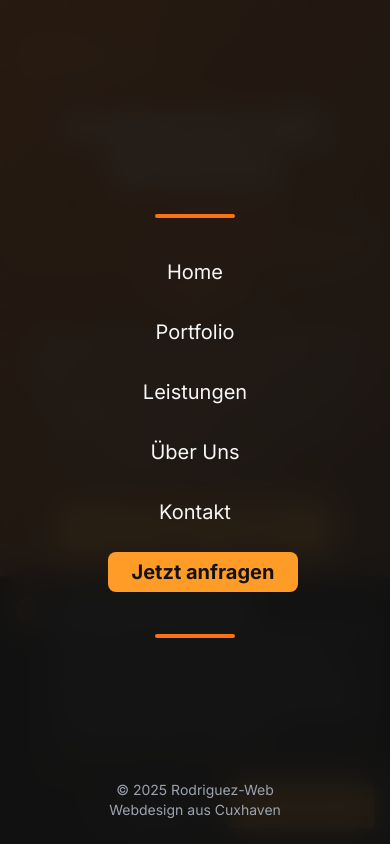
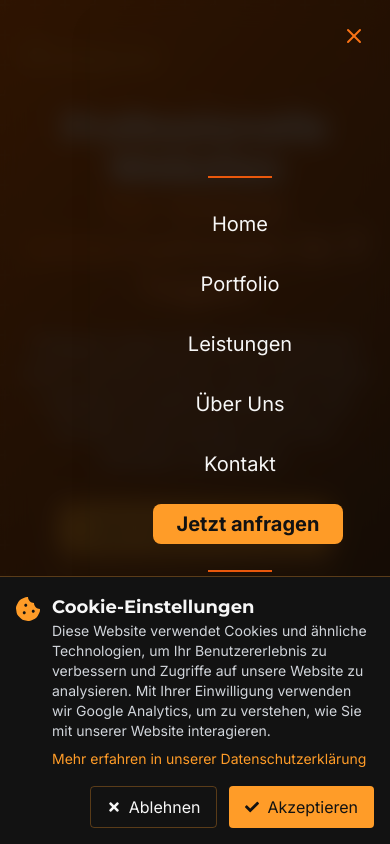
Before and after one commit to Rodriguez-Diego-web/web, a Next.js app: page / in a window 390 px wide. Both pictures are taken after a click on the button "Menü öffnen". Shown: the top 844 px of the page. Built offline with nearby package versions, Linux system fonts and the light colour scheme.

Commit message:
Fix mobile menu: improve closing functionality, adjust orange gradients, optimize UI

```diff
--- a/src/components/layout/Header.tsx
+++ b/src/components/layout/Header.tsx
@@ -36,13 +36,23 @@ const Header = () => {
     };
   }, [mobileMenuOpen]);
 
+  // Function to toggle mobile menu
+  const toggleMobileMenu = () => {
+    setMobileMenuOpen(!mobileMenuOpen);
+  };
+
+  // Function to close mobile menu
+  const closeMobileMenu = () => {
+    setMobileMenuOpen(false);
+  };
+
   return (
     <>
       <motion.header
         initial={{ y: -100, opacity: 0 }}
         animate={{ y: 0, opacity: 1 }}
         transition={{ duration: 0.5, ease: "easeOut" }}
-        className={`fixed w-full z-50 transition-all duration-300 ${
+        className={`fixed w-full z-40 transition-all duration-300 ${
           isScrolled
             ? 'bg-dark/90 backdrop-blur-md shadow-lg py-3'
             : 'bg-transparent py-5'
@@ -76,110 +86,90 @@ const Header = () => {
           {/* Desktop Navigation */}
           <Navigation className="hidden md:flex" />
 
-          {/* Moderner Burger-Button mit Animation */}
-          <motion.button
-            className="md:hidden relative z-50 w-12 h-12 rounded-full bg-dark-700/80 flex items-center justify-center"
-            onClick={() => setMobileMenuOpen(!mobileMenuOpen)}
+          {/* Burger-Button - IMMER SICHTBAR */}
+          <div className="md:hidden z-50 relative">
+            <button
+              onClick={toggleMobileMenu}
+              className="w-12 h-12 rounded-full bg-dark-700/80 flex items-center justify-center"
               aria-label={mobileMenuOpen ? "Menü schließen" : "Menü öffnen"}
-            whileTap={{ scale: 0.9 }}
-            initial={{ opacity: 0 }}
-            animate={{ opacity: 1 }}
             >
               <div className="w-6 h-5 flex flex-col justify-between overflow-hidden">
-              <motion.span
-                className="h-0.5 w-6 bg-orange-500 transform-origin-center block"
-                animate={{
-                  rotate: mobileMenuOpen ? 45 : 0,
-                  y: mobileMenuOpen ? 9 : 0,
-                }}
-                transition={{ duration: 0.3, ease: "easeInOut" }}
+                <span
+                  className={`h-0.5 w-6 bg-orange-600 transform-origin-center block transition-all duration-300 ${
+                    mobileMenuOpen ? 'rotate-45 translate-y-2' : ''
+                  }`}
                 />
-              <motion.span
-                className="h-0.5 w-6 bg-orange-500 block"
-                animate={{
-                  opacity: mobileMenuOpen ? 0 : 1,
-                  x: mobileMenuOpen ? 20 : 0
-                }}
-                transition={{ duration: 0.3, ease: "easeInOut" }}
+                <span
+                  className={`h-0.5 w-6 bg-orange-600 block transition-all duration-300 ${
+                    mobileMenuOpen ? 'opacity-0' : 'opacity-100'
+                  }`}
                 />
-              <motion.span
-                className="h-0.5 w-6 bg-orange-500 transform-origin-center block"
-                animate={{
-                  rotate: mobileMenuOpen ? -45 : 0,
-                  y: mobileMenuOpen ? -9 : 0
-                }}
-                transition={{ duration: 0.3, ease: "easeInOut" }}
+                <span
+                  className={`h-0.5 w-6 bg-orange-600 transform-origin-center block transition-all duration-300 ${
+                    mobileMenuOpen ? '-rotate-45 -translate-y-2' : ''
+                  }`}
                 />
               </div>
-          </motion.button>
+            </button>
+          </div>
         </div>
       </motion.header>
 
-      {/* Mobile Menü außerhalb des Headers, um es komplett zu fixieren */}
-      <AnimatePresence>
+      {/* Mobile Menü Modal */}
       {mobileMenuOpen && (
-          <motion.div
-            initial={{ opacity: 0 }}
-            animate={{ opacity: 1 }}
-            exit={{ opacity: 0 }}
-            transition={{
-              type: "spring",
-              damping: 25,
-              stiffness: 300
-            }}
-            className="fixed inset-0 z-[100] overflow-hidden"
-            style={{ position: 'fixed' }}
+        <div
+          className="fixed inset-0 z-40 md:hidden"
+          onClick={closeMobileMenu}
         >
-            <motion.div
-              className="absolute inset-0 bg-dark/90 backdrop-blur-lg"
-              initial={{ opacity: 0 }}
-              animate={{ opacity: 1 }}
-              exit={{ opacity: 0 }}
-              onClick={() => setMobileMenuOpen(false)}
+          <div
+            className="absolute inset-0 bg-black/80 backdrop-blur-md"
+            aria-hidden="true"
           />
 
-            <motion.div
-              className="absolute right-0 top-0 h-full w-full sm:w-80 bg-gradient-to-bl from-dark-700 to-dark-900 shadow-xl overflow-auto"
-              initial={{ x: "100%" }}
-              animate={{ x: "0%" }}
-              exit={{ x: "100%" }}
-              transition={{ type: "spring", damping: 25, stiffness: 300 }}
+          <div
+            className="fixed right-0 top-0 h-full w-[300px] bg-gradient-to-b from-dark-800 to-dark-900 shadow-xl p-6"
+            onClick={(e) => e.stopPropagation()}
           >
-              <div className="flex flex-col min-h-full">
-                <div className="flex justify-end p-4">
-                  <div className="h-16 w-32"></div> {/* Spacer to match logo height */}
+            <div className="flex flex-col h-full pt-12">
+              {/* Schließen-Button innerhalb des Menüs */}
+              <button
+                className="absolute top-4 right-4 p-2 text-orange-500 hover:text-orange-400"
+                onClick={closeMobileMenu}
+                aria-label="Menü schließen"
+              >
+                <svg xmlns="http://www.w3.org/2000/svg" width="24" height="24" viewBox="0 0 24 24" fill="none" stroke="currentColor" strokeWidth="2" strokeLinecap="round" strokeLinejoin="round">
+                  <line x1="18" y1="6" x2="6" y2="18"></line>
+                  <line x1="6" y1="6" x2="18" y2="18"></line>
+                </svg>
+              </button>
+
+              <div className="flex-grow flex flex-col items-center justify-center py-8">
+                <div className="w-16 h-0.5 bg-orange-600 mb-8" />
+
+                <Navigation
+                  className="flex flex-col items-center space-y-8 text-xl"
+                  onClick={closeMobileMenu}
+                />
+
+                <div className="w-16 h-0.5 bg-orange-600 mt-8" />
+
+                <Link
+                  href="/contact"
+                  className="mt-10 px-6 py-3 bg-gradient-to-r from-orange-600 to-orange-500 text-white rounded-md font-medium hover:from-orange-500 hover:to-orange-400 transition-all"
+                  onClick={closeMobileMenu}
+                >
+                  Jetzt anfragen
+                </Link>
               </div>
 
-                <div className="flex-grow flex flex-col justify-center items-center p-8">
-                  <motion.div
-                    className="w-20 h-1 bg-orange-500 rounded-full mb-10"
-                    initial={{ width: 0 }}
-                    animate={{ width: 80 }}
-                    transition={{ delay: 0.3, duration: 0.5 }}
-                  />
-
-                  <Navigation
-                    className="flex flex-col items-center space-y-8 text-xl w-full"
-                    onClick={() => setMobileMenuOpen(false)}
-                  />
-
-                  <motion.div
-                    className="mt-12 w-20 h-1 bg-orange-500 rounded-full"
-                    initial={{ width: 0 }}
-                    animate={{ width: 80 }}
-                    transition={{ delay: 0.3, duration: 0.5 }}
-                  />
-                </div>
-
-                <div className="p-6 text-center text-sm text-gray-400">
+              <div className="mt-auto text-center text-sm text-gray-400 pb-4">
                 <p>&copy; 2025 Rodriguez-Web</p>
                 <p>Webdesign aus Cuxhaven</p>
               </div>
             </div>
-            </motion.div>
-          </motion.div>
+          </div>
+        </div>
       )}
-      </AnimatePresence>
     </>
   );
 };
```
Lines whose indentation alone changed are shown as unchanged.
